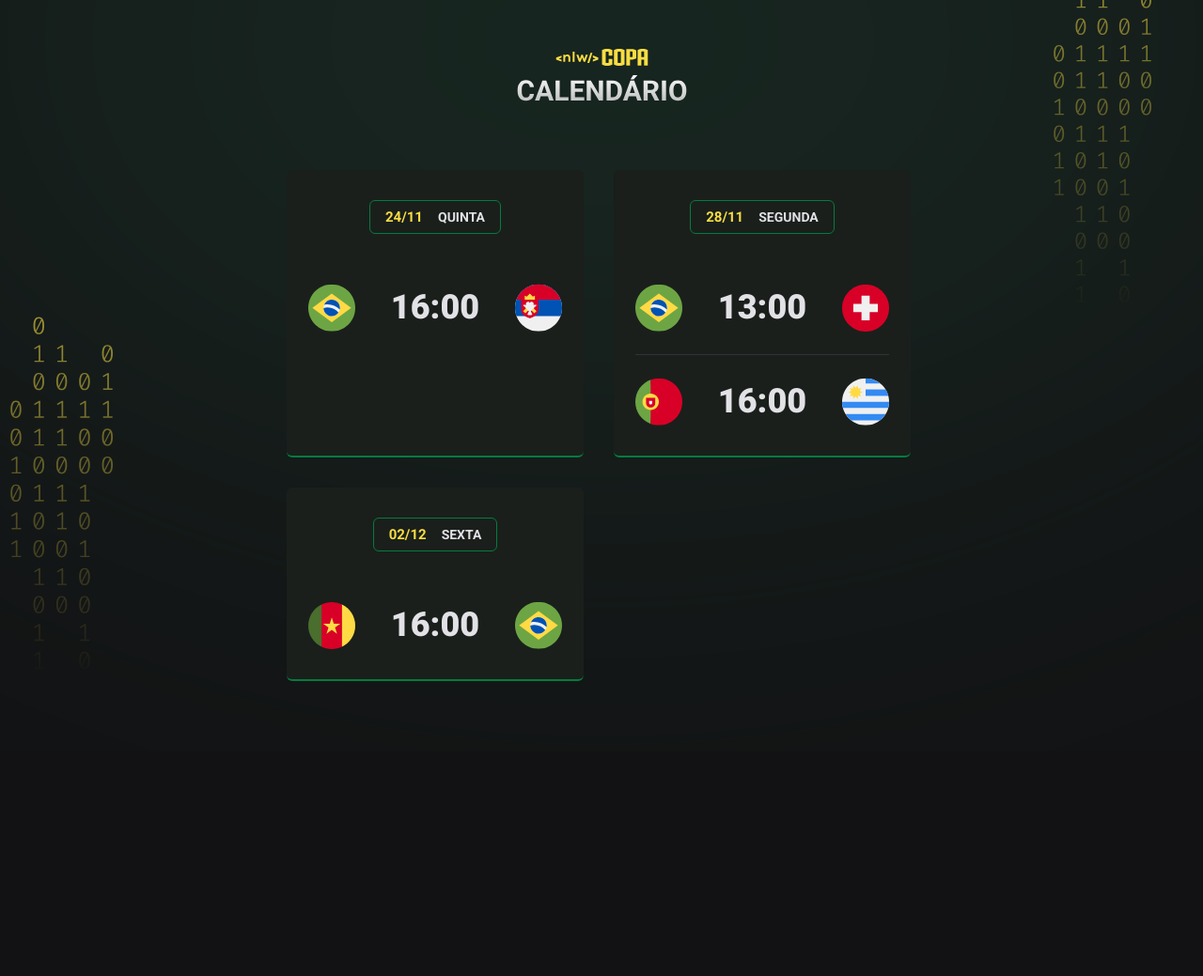
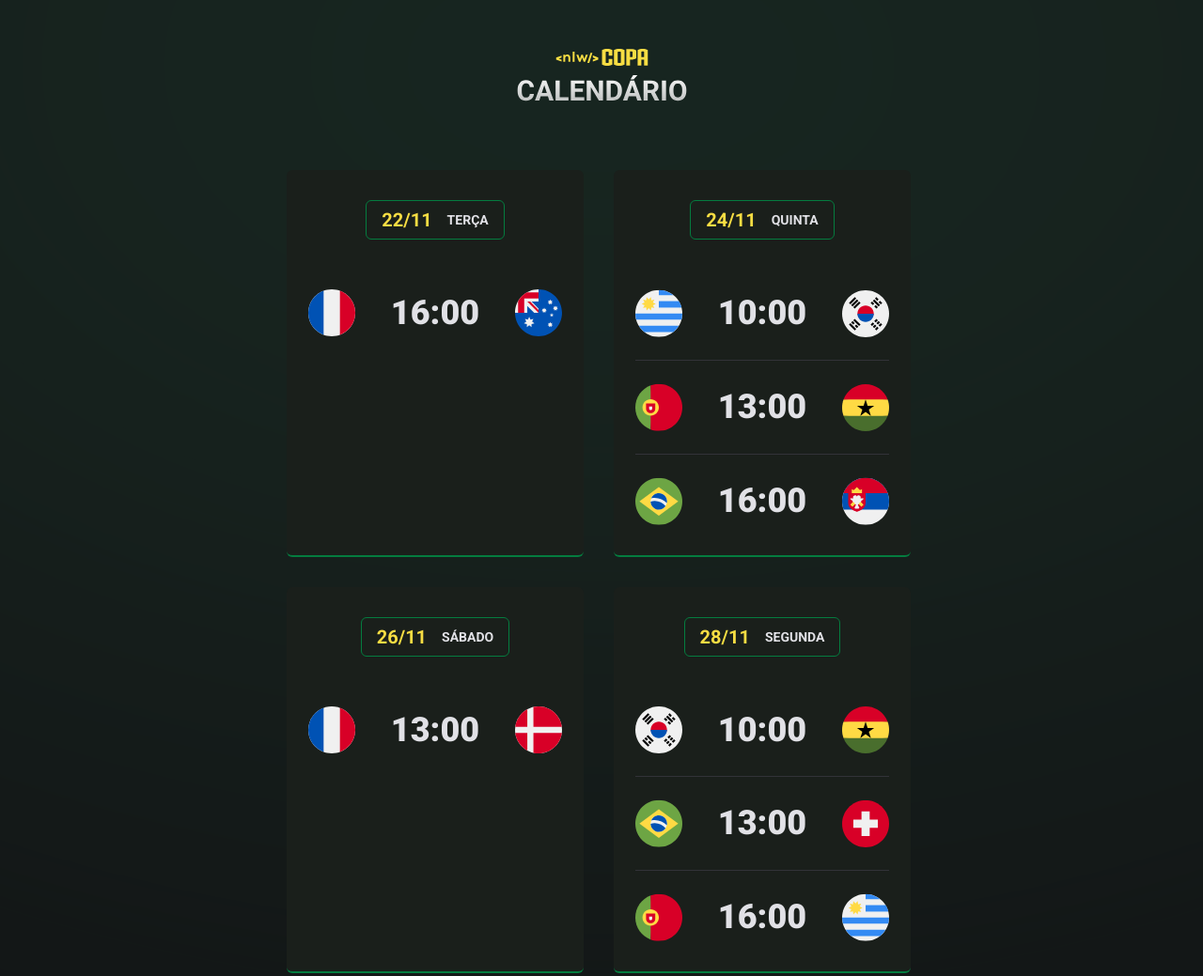
Before and after one commit to cristian-sbardelotto/NLW-World-Cup-10, a plain HTML site: page index.html in a window 1280 px wide. Shown: the top 1039 px of the page at 94% size. Before the commit the page ends 800 px from the top, so only its background shows below. Drawn offline with Linux system fonts and the light colour scheme.

Commit message:
refactor(css): changed PX to REM and added more games

```diff
--- a/main.js
+++ b/main.js
@@ -10,7 +10,7 @@ function createGame(player1, hour, player2) {
 
 let delay = -0.3;
 function createCard(date, day, games) {
-  delay = delay + 0.3
+  delay = delay + 0.3;
   return `
     <div class="card" style='animation-delay: ${delay}s'>
       <h2>${date}<span>${day}</span></h2>
@@ -22,11 +22,27 @@ function createCard(date, day, games) {
 }
 
 document.querySelector('.cards').innerHTML =
-  createCard('24/11', 'quinta', createGame('brazil', '16:00', 'serbia')) +
+  createCard('22/11', 'terça', createGame('france', '16:00', 'australia')) +
+  createCard(
+    '24/11',
+    'quinta',
+    createGame('uruguay', '10:00', 'southkorea') +
+      createGame('portugal', '13:00', 'ghana') +
+      createGame('brazil', '16:00', 'serbia')
+  ) +
+  createCard('26/11', 'sábado', createGame('france', '13:00', 'denmark')) +
   createCard(
     '28/11',
     'segunda',
-    createGame('brazil', '13:00', 'switzerland') +
+    createGame('southkorea', '10:00', 'ghana') +
+      createGame('brazil', '13:00', 'switzerland') +
       createGame('portugal', '16:00', 'uruguay')
   ) +
-  createCard('02/12', 'sexta', createGame('cameroon', '16:00', 'brazil'));
+  createCard('30/11', 'quarta', createGame('tunisia', '12:00', 'france')) +
+  createCard(
+    '02/12',
+    'sexta',
+    createGame('southkorea', '12:00', 'portugal') +
+      createGame('ghana', '12:00', 'uruguay') +
+      createGame('cameroon', '16:00', 'brazil')
+  );
--- a/style.css
+++ b/style.css
@@ -42,59 +42,60 @@ body * {
 #app {
   width: fit-content;
   margin: auto;
-  padding-top: 52px;
+  padding-top: 5.2rem;
 }
 
 header {
   text-align: center;
-  margin-bottom: 63px;
+  margin-bottom: 6.3rem;
 }
 
 .cards {
   display: flex;
   flex-direction: column;
-  gap: 32px;
-  margin-bottom: 32px;
+  gap: 3.2rem;
+  margin-bottom: 3.2rem;
 }
 
 .card {
-  padding: 32px 23px;
+  padding: 3.2rem 2.3rem;
   text-align: center;
 
   background: var(--card-bg-color);
   border-bottom: 2px solid var(--card-color-primary);
-  border-radius: 6px;
+  border-radius: .6rem;
 }
 
 .card h2 {
   display: flex;
-  gap: 16px;
+  gap: 1.6rem;
   justify-content: center;
   align-items: center;
 
-  padding: 8px 16px;
+  padding: .8rem 1.6rem;
   border: 1px solid var(--card-title-border-color);
-  border-radius: 6px;
+  border-radius: .6rem;
 
   width: fit-content;
   margin-inline: auto;
-  margin-bottom: 53px;
+  margin-bottom: 5.3rem;
 
   color: #f7dd43;
+  font-size: 2rem;
 }
 
 .card h2 span {
   color: #e1e1e6;
-  font-size: 14px;
+  font-size: 1.4rem;
   text-transform: uppercase;
 }
 
 .card ul {
   display: flex;
   flex-direction: column;
-  gap: 24px;
+  gap: 2.4rem;
 
-  width: 270px;
+  width: 27rem;
 }
 
 .card ul li {
@@ -105,14 +106,14 @@ header {
 
 .card ul li span {
   font-weight: 900;
-  font-size: 36px;
+  font-size: 3.6rem;
   line-height: 125%;
 
   color: #e1e1e6;
 }
 
 .card ul li + li {
-  padding-top: 24px;
+  padding-top: 2.4rem;
   border-top: 1px solid #323238;
 }
 
@@ -134,7 +135,7 @@ header {
 
 /* @keyframes appear {
   0% {
-    transform: translateY(-50px);
+    transform: translateY(-5rem);
     opacity: 0;
   }
 
@@ -145,7 +146,7 @@ header {
 
 @media (min-width: 700px) {
   .cards {
-    max-width: 670px;
+    max-width: 67rem;
     flex-direction: row;
     flex-wrap: wrap;
   }
```
Also changed, not shown: assets/icon-australia.svg (added), assets/icon-denmark.svg (added), assets/icon-france.svg (added), assets/icon-ghana.svg (added), assets/icon-southkorea.svg (added), assets/icon-tunisia.svg (added).
